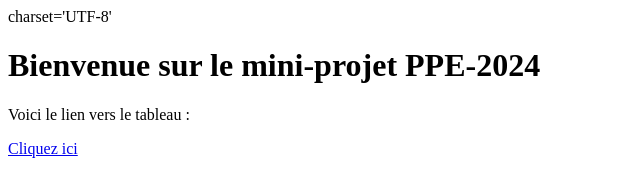
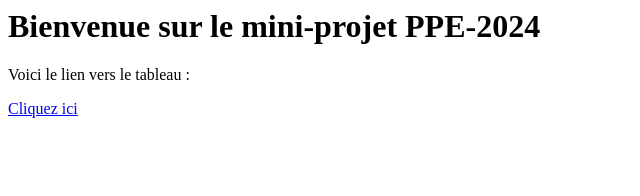
Before and after one commit to juliettehnr/PPE1-2024, a plain HTML site: page index.html in a window 1280 px wide. Shown: the whole page, without its empty margins (0-640 px from the left). Drawn offline with Linux system fonts and the light colour scheme.

Commit message:
Update index.html

```diff
--- a/index.html
+++ b/index.html
@@ -1,6 +1,6 @@
 <html>
   <head>
-  <meta>charset='UTF-8'</meta>
+  <meta charset='UTF-8'>
   </head>
   <body>
     <h1>Bienvenue sur le mini-projet PPE-2024</h1>
```
